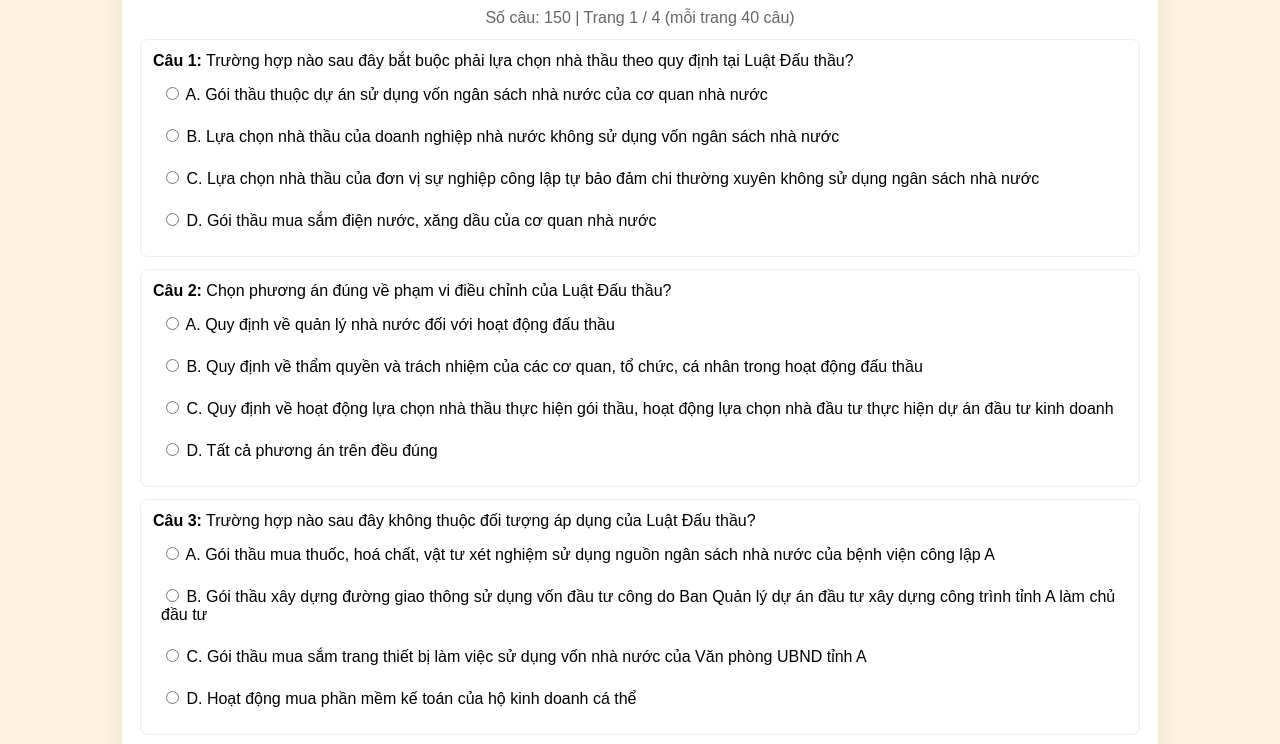
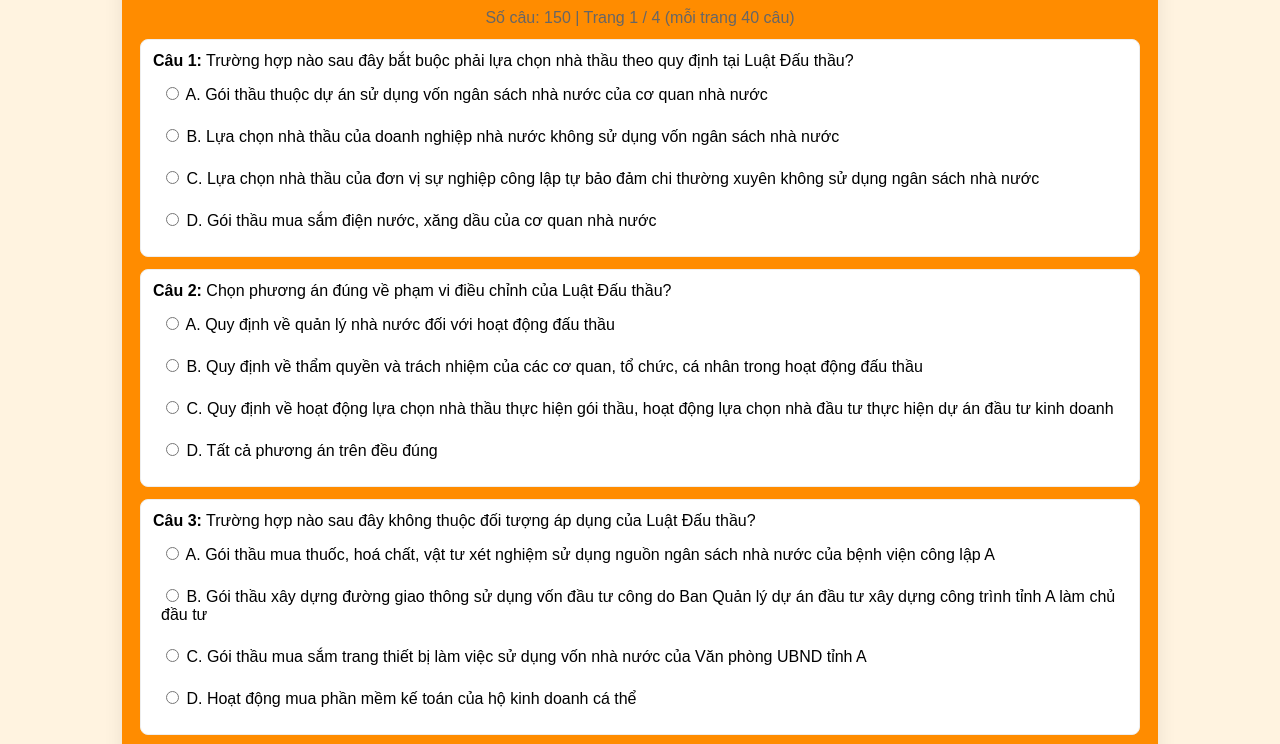
Before and after one commit to K48QXD/K474849QXD, a plain HTML site: page index.html in a window 1280 px wide. Shown: the part 113-857 px from the top of the page. Drawn offline with Linux system fonts and the light colour scheme.

Commit message:
Update index.html

```diff
--- a/index.html
+++ b/index.html
@@ -3,7 +3,7 @@
 <title>de_thi_trac_nghiem-1409_v2</title>
 <style>
 body{font-family:Arial,Helvetica,sans-serif;background:#FFF3E0;margin:0;padding:20px}
-.container{max-width:1000px;margin:0 auto;background:#fff;padding:18px;border-radius:10px;box-shadow:0 6px 20px rgba(0,0,0,0.08)}
+.container{max-width:1000px;margin:0 auto;background:#FF8C00;padding:18px;border-radius:10px;box-shadow:0 6px 20px rgba(0,0,0,0.08)}
 h1{text-align:center;margin:6px 0 10px}
 .toolbar{text-align:center;margin-bottom:12px}
 .question{border:1px solid #eee;padding:12px;margin-bottom:12px;border-radius:8px;background:#fff}
```
